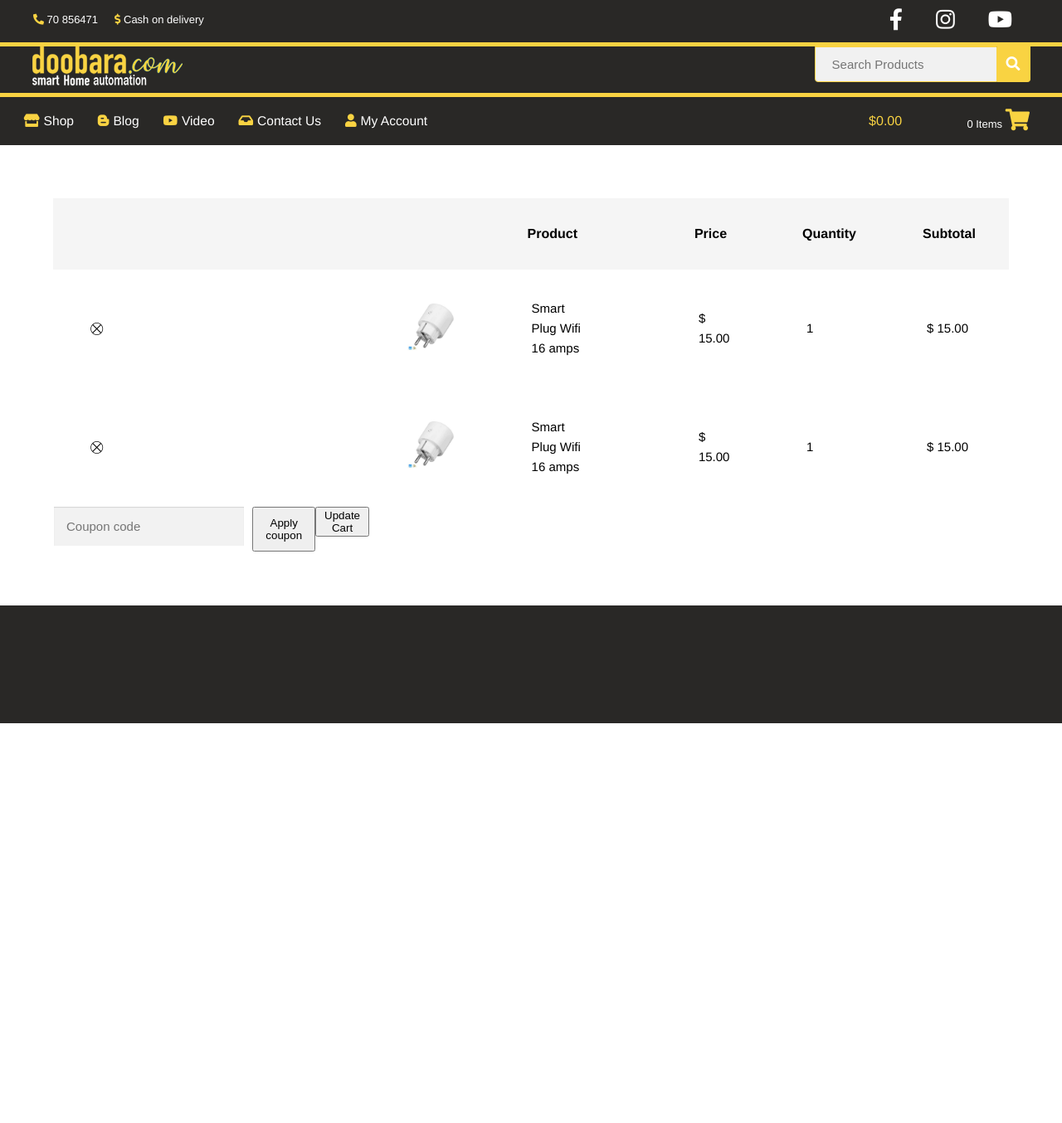
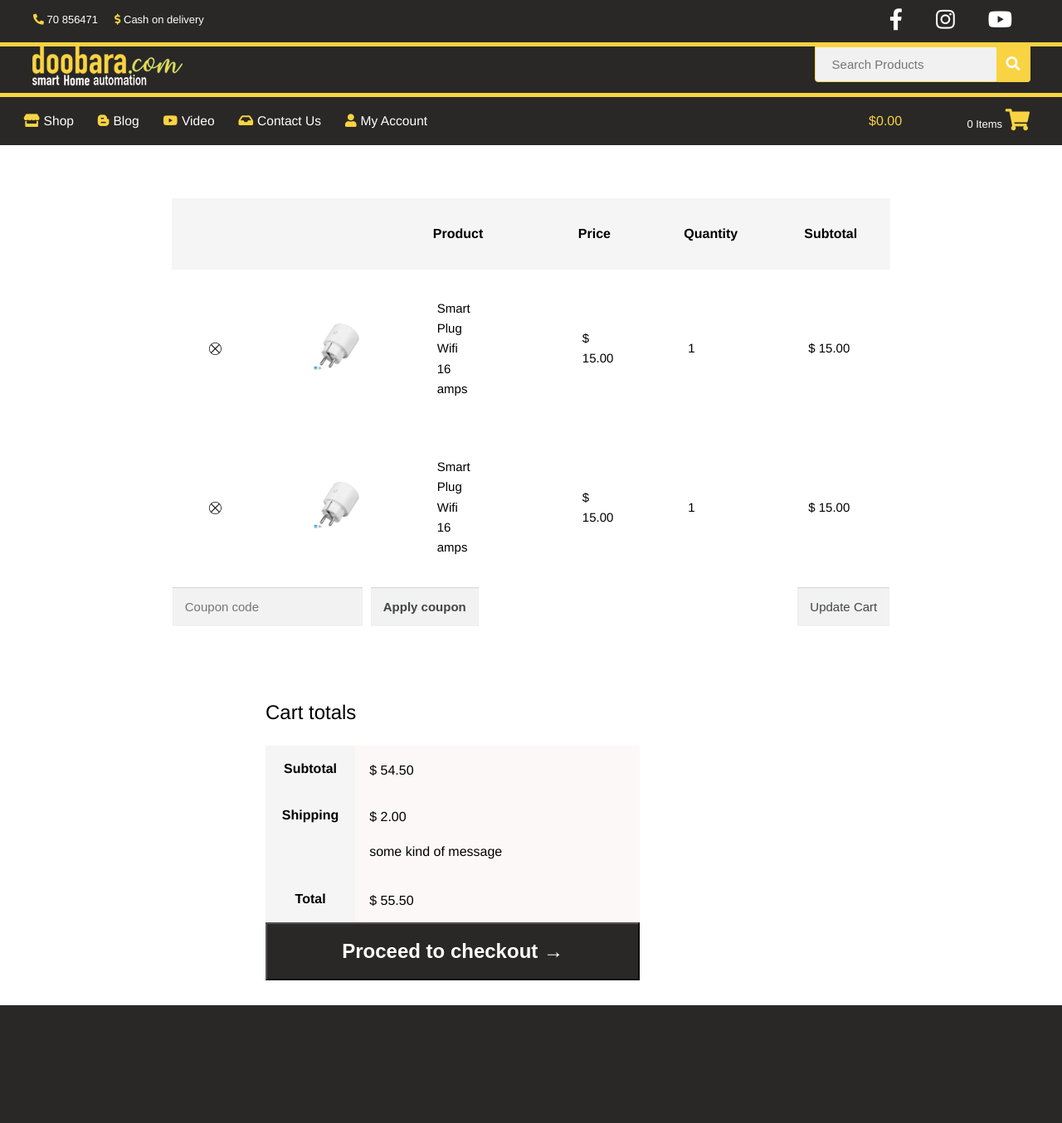
Before and after one commit to youdass101/doobara, a Django app: page /cart in a window 1280 px wide. Shown: the whole page at 83% size. Before the commit the page ends 872 px from the top, so only its background shows below. Run offline with Django 3.2, Linux system fonts and the light colour scheme.

Commit message:
cart last touch

```diff
--- a/doobarashop/static/doobarashop/style.css
+++ b/doobarashop/static/doobarashop/style.css
@@ -980,46 +980,59 @@ form.search-site button {
   justify-content: center;
   padding: 5%;
 }
+
 .cart-table-container .products-in-cart {
   border-collapse: collapse;
-  width: 100%;
+  width: 75%;
 }
-.cart-table-container .products-in-cart colgroup {
-  display: table-column;
-}
+
 .cart-table-container .products-in-cart thead {
   background-color: whitesmoke;
 }
+
 .cart-table-container .products-in-cart thead th {
   font-size: 16px;
   font-weight: 700;
   text-align: left;
   padding: 30px 40px 30px 40px;
 }
+
 .cart-table-container .products-in-cart tbody tr {
   text-align: left;
   font-size: 15px;
 }
+
 .cart-table-container .products-in-cart tbody tr td {
   padding: 20px 45px 20px 45px;
 }
+
 .cart-table-container .products-in-cart tbody tr .in-cart-remove-icon {
   max-width: 15px;
   padding-right: 80px;
 }
+
 .cart-table-container .products-in-cart tbody tr .in-cart-remove-icon div {
   max-width: 18px !important;
 }
+
 .cart-table-container .products-in-cart tbody tr .in-cart-img img {
   width: 60px;
 }
+
 .cart-table-container .products-in-cart tbody tr .in-cart-product-name {
   padding-right: 90px;
 }
+
 .cart-table-container .products-in-cart tfoot tr .in-cart-footer-container {
+  width: 100%;
   display: flex;
-  width: 100%;
+  align-items: center;
 }
+
+.cart-table-container .products-in-cart tfoot tr .in-cart-footer-container .in-cart-coupon-input {
+  flex: 0;
+}
+
 .cart-table-container .products-in-cart tfoot tr .in-cart-footer-container .in-cart-coupon-input input {
   padding: 15px;
   background-color: #f2f2f2;
@@ -1031,14 +1044,83 @@ form.search-site button {
   box-shadow: inset 0 1px 1px rgba(0, 0, 0, 0.13);
   font-size: 15px;
 }
+
 .cart-table-container .products-in-cart tfoot tr .in-cart-footer-container .in-cart-apply-coupon-button {
+  flex: 2;
   padding-left: 10px;
 }
+
 .cart-table-container .products-in-cart tfoot tr .in-cart-footer-container .in-cart-apply-coupon-button button {
-  padding: 10px;
+  padding: 15px;
+  background-color: #f2f2f2;
+  color: #43454b;
+  border: 0;
+  -webkit-appearance: none;
+  box-sizing: border-box;
+  font-weight: 600;
+  box-shadow: inset 0 1px 1px rgba(0, 0, 0, 0.13);
+  font-size: 15px;
 }
-.cart-table-container .products-in-cart tfoot tr .in-cart-footer-container .in-cart-update-cart-button {
-  float: right !important;
+
+.cart-table-container .products-in-cart tfoot tr .in-cart-footer-container .in-cart-update-cart-button button {
+  padding: 15px;
+  background-color: #f2f2f2;
+  color: #43454b;
+  border: 0;
+  -webkit-appearance: none;
+  box-sizing: border-box;
+  font-weight: 400;
+  box-shadow: inset 0 1px 1px rgba(0, 0, 0, 0.13);
+  font-size: 15px;
+}
+
+.cart-total-container {
+  width: 75%;
+  display: flex;
+  align-self: flex-end;
+  padding: 0 0 30px 0;
+}
+
+.cart-total-container .cart-total-title {
+  font-size: x-large;
+  font-weight: 300;
+}
+
+.cart-total-container div {
+  width: 47%;
+}
+
+.cart-total-container table {
+  width: 100%;
+  border-collapse: collapse;
+}
+
+.cart-total-container table th {
+  padding: 15px 0px 15px 0px;
+  background-color: whitesmoke;
+  font-size: medium;
+  vertical-align: top;
+}
+
+.cart-total-container table td {
+  padding: 17px 40px 0px 17px;
+  font-size: medium;
+  vertical-align: top;
+  background-color: #fcf8f8;
+}
+
+.cart-total-container button {
+  width: 100% !important;
+  padding: 19px 0px 19px 0px;
+  background-color: #292826;
+  color: white;
+  font-size: x-large;
+  font-weight: 600;
+}
+
+.cart-page-container {
+  display: flex;
+  flex-direction: column;
 }
 
 /*# sourceMappingURL=style.css.map */
--- a/doobarashop/templates/doobarashop/cart.html
+++ b/doobarashop/templates/doobarashop/cart.html
@@ -5,6 +5,7 @@
 Contact Us
 {% endblock %}
 {% block body %}
+<div class="cart-page-container">
     <div class="cart-table-container">
         <table class="products-in-cart">
 
@@ -45,10 +46,12 @@ Contact Us
                 </tbody>
                 <tfoot>
                     <tr>
-                    <td colspan="6" class="in-cart-footer-container">
+                        <td colspan="6">
+                            <div class="in-cart-footer-container">
                             <div class="in-cart-coupon-input"><input type="text" placeholder="Coupon code"></div>
                             <div class="in-cart-apply-coupon-button"><button>Apply coupon</button></div>
                             <div class="in-cart-update-cart-button"><button>Update Cart</button></div>
+                            </div>
                         </td>
                     </tr>
 
@@ -57,4 +60,28 @@ Contact Us
 
         </table>
     </div>
+
+    <div class="cart-total-container">
+        <div>
+            <h2 class="cart-total-title"> Cart totals</h2>
+                <table>
+                    <tr>
+                        <th>Subtotal</th>
+                        <td> $ 54.50 </td>
+                    </tr>
+                    <tr>
+                        <th>Shipping </th>
+                        <td> $ 2.00 <p> some kind of message </p></td>
+                    </tr>
+                    <tr>
+                        <th>Total</th>
+                        <td>$ 55.50 </td>
+                    </tr>
+                </table>
+                <button class="cart-proceed-checkout-button">
+                    Proceed to checkout &#8594;
+                </button>
+        </div>
+    </div>
+</div>
 {% endblock %}
```
Also changed, not shown: doobarashop/static/doobarashop/sass/components/_cart-in-cart-table.scss (+36 -10 lines), doobarashop/static/doobarashop/sass/components/_cart-total-checkout.scss (added, +49 -0 lines), doobarashop/static/doobarashop/sass/single/_cart.scss (+9 -4 lines), 1 other file. Lines whose indentation alone changed are shown as unchanged.
